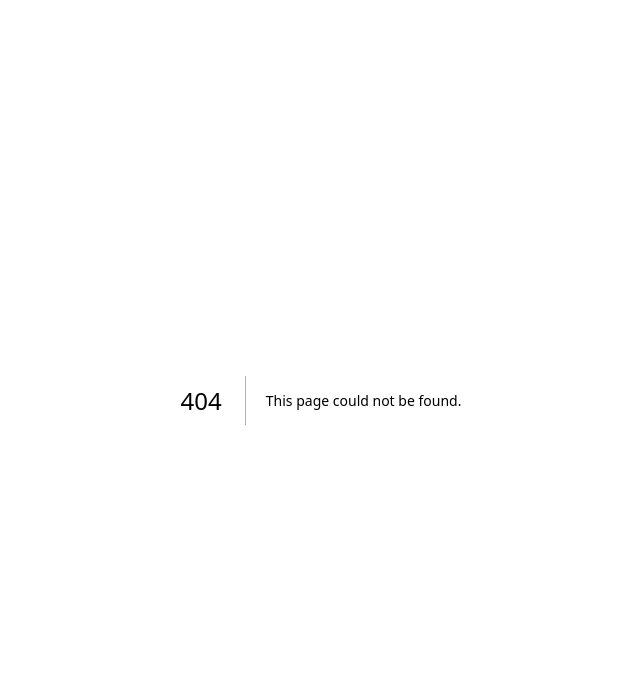
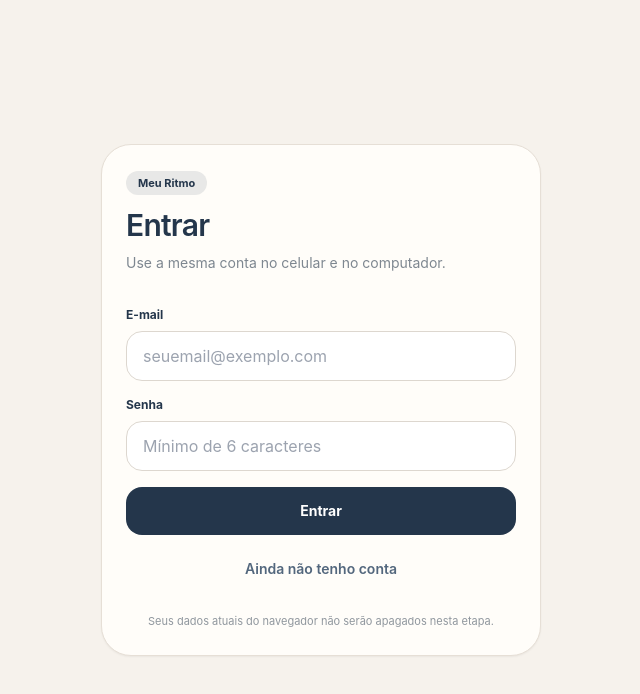
Before and after one commit to pamelacomacento/meuritmo, a Next.js app: page /login in a window 1280 px wide. Before the commit this address had no page. Shown: the top 694 px of the page, without its empty margins (319-959 px from the left). Built offline with nearby package versions, Linux system fonts and the light colour scheme; no server answers.

Commit message:
adiciona login e logout

```diff
--- /dev/null
+++ b/app/login/page.tsx
@@ -0,0 +1,179 @@
+"use client";
+
+import { FormEvent, useEffect, useState } from "react";
+import { useRouter } from "next/navigation";
+import { supabase } from "../../lib/supabase";
+
+export default function LoginPage() {
+  const router = useRouter();
+  const [mode, setMode] = useState<"login" | "signup">("login");
+  const [email, setEmail] = useState("");
+  const [password, setPassword] = useState("");
+  const [loading, setLoading] = useState(false);
+  const [message, setMessage] = useState("");
+  const [error, setError] = useState("");
+
+  useEffect(() => {
+    const check = async () => {
+      const {
+        data: { session },
+      } = await supabase.auth.getSession();
+
+      if (session && !session.user.is_anonymous) {
+        router.replace("/");
+      }
+    };
+
+    check();
+  }, [router]);
+
+  async function submit(event: FormEvent) {
+    event.preventDefault();
+    setLoading(true);
+    setError("");
+    setMessage("");
+
+    try {
+      if (!email.trim() || !password) {
+        setError("Preencha o e-mail e a senha.");
+        return;
+      }
+
+      if (password.length < 6) {
+        setError("A senha precisa ter pelo menos 6 caracteres.");
+        return;
+      }
+
+      if (mode === "signup") {
+        const { data, error } = await supabase.auth.signUp({
+          email: email.trim(),
+          password,
+        });
+
+        if (error) {
+          setError(error.message);
+          return;
+        }
+
+        if (data.session) {
+          router.replace("/");
+          return;
+        }
+
+        setMessage(
+          "Conta criada. Confira seu e-mail para confirmar o cadastro e depois volte para entrar."
+        );
+        setMode("login");
+        return;
+      }
+
+      const { error } = await supabase.auth.signInWithPassword({
+        email: email.trim(),
+        password,
+      });
+
+      if (error) {
+        setError(
+          error.message === "Invalid login credentials"
+            ? "E-mail ou senha incorretos."
+            : error.message
+        );
+        return;
+      }
+
+      router.replace("/");
+    } finally {
+      setLoading(false);
+    }
+  }
+
+  return (
+    <main className="min-h-screen bg-[#f6f2ec] px-4 py-8 text-[#24364b]">
+      <div className="mx-auto flex min-h-[calc(100vh-4rem)] w-full max-w-[440px] items-center justify-center">
+        <section className="w-full rounded-[30px] border border-[#e6dfd6] bg-[#fffdf9] p-6 shadow-sm">
+          <div className="mb-8">
+            <div className="mb-3 inline-flex rounded-full bg-[#24364b]/10 px-3 py-1 text-[11px] font-bold">
+              Meu Ritmo
+            </div>
+            <h1 className="text-3xl font-semibold tracking-tight">
+              {mode === "login" ? "Entrar" : "Criar sua conta"}
+            </h1>
+            <p className="mt-2 text-sm leading-6 text-[#7e8790]">
+              {mode === "login"
+                ? "Use a mesma conta no celular e no computador."
+                : "Crie uma conta para preparar a sincronização entre seus dispositivos."}
+            </p>
+          </div>
+
+          <form onSubmit={submit} className="space-y-4">
+            <label className="block">
+              <span className="mb-2 block text-xs font-bold">E-mail</span>
+              <input
+                type="email"
+                autoComplete="email"
+                value={email}
+                onChange={(e) => setEmail(e.target.value)}
+                placeholder="seuemail@exemplo.com"
+                className="w-full rounded-2xl border border-[#ddd7cf] bg-white px-4 py-3 text-base outline-none focus:border-[#24364b]"
+              />
+            </label>
+
+            <label className="block">
+              <span className="mb-2 block text-xs font-bold">Senha</span>
+              <input
+                type="password"
+                autoComplete={mode === "login" ? "current-password" : "new-password"}
+                value={password}
+                onChange={(e) => setPassword(e.target.value)}
+                placeholder="Mínimo de 6 caracteres"
+                className="w-full rounded-2xl border border-[#ddd7cf] bg-white px-4 py-3 text-base outline-none focus:border-[#24364b]"
+              />
+            </label>
+
+            {error && (
+              <div className="rounded-2xl bg-[#f7e9e5] px-4 py-3 text-sm text-[#9b5f54]">
+                {error}
+              </div>
+            )}
+
+            {message && (
+              <div className="rounded-2xl bg-[#e8f1eb] px-4 py-3 text-sm leading-5 text-[#557765]">
+                {message}
+              </div>
+            )}
+
+            <button
+              type="submit"
+              disabled={loading}
+              className="w-full rounded-2xl bg-[#24364b] px-4 py-3.5 text-sm font-bold text-white disabled:opacity-60"
+            >
+              {loading
+                ? "Aguarde..."
+                : mode === "login"
+                ? "Entrar"
+                : "Criar conta"}
+            </button>
+          </form>
+
+          <button
+            type="button"
+            onClick={() => {
+              setMode((m) => (m === "login" ? "signup" : "login"));
+              setError("");
+              setMessage("");
+            }}
+            className="mt-4 w-full py-2 text-sm font-semibold text-[#53677d]"
+          >
+            {mode === "login"
+              ? "Ainda não tenho conta"
+              : "Já tenho uma conta"}
+          </button>
+
+          <p className="mt-6 text-center text-[11px] leading-5 text-[#90979e]">
+            Seus dados atuais do navegador não serão apagados nesta etapa.
+          </p>
+        </section>
+      </div>
+    </main>
+  );
+}
--- /dev/null
+++ b/app/logout/page.tsx
@@ -0,0 +1,31 @@
+"use client";
+
+import { useEffect } from "react";
+import { useRouter } from "next/navigation";
+import { supabase } from "../../lib/supabase";
+
+export default function LogoutPage() {
+  const router = useRouter();
+
+  useEffect(() => {
+    const logout = async () => {
+      await supabase.auth.signOut();
+      router.replace("/login");
+    };
+
+    logout();
+  }, [router]);
+
+  return (
+    <main className="min-h-screen bg-[#f6f2ec] px-4 py-8 text-[#24364b]">
+      <div className="mx-auto flex min-h-[calc(100vh-4rem)] w-full max-w-[440px] items-center justify-center">
+        <div className="rounded-3xl border border-[#e6dfd6] bg-[#fffdf9] px-6 py-5 text-center">
+          <div className="text-sm font-semibold">Saindo...</div>
+          <p className="mt-2 text-xs text-[#7e8790]">
+            Seus dados locais não serão apagados.
+          </p>
+        </div>
+      </div>
+    </main>
+  );
+}
```
Also changed, not shown: lib/auth.ts (+15 -9 lines), public/backup-tools.js (+31 -3 lines).
